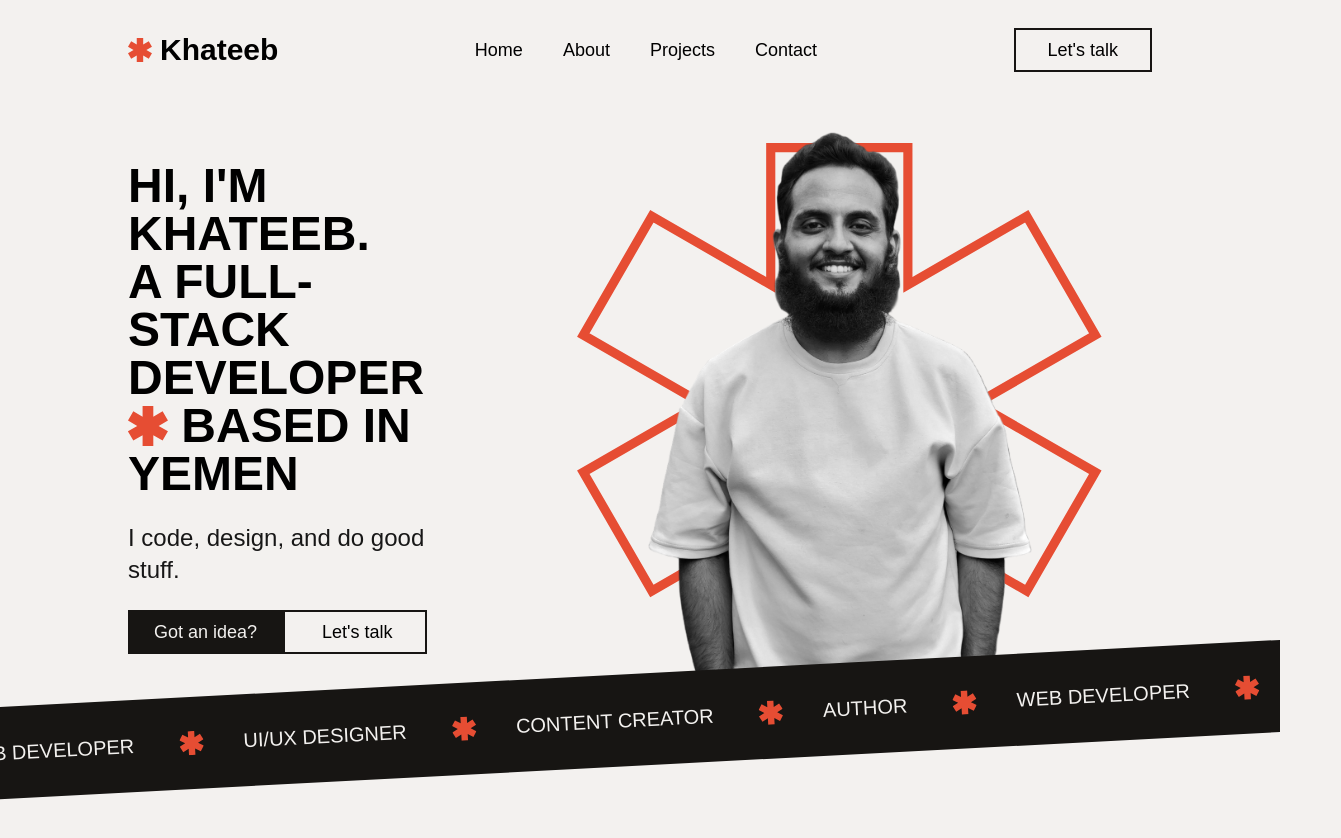
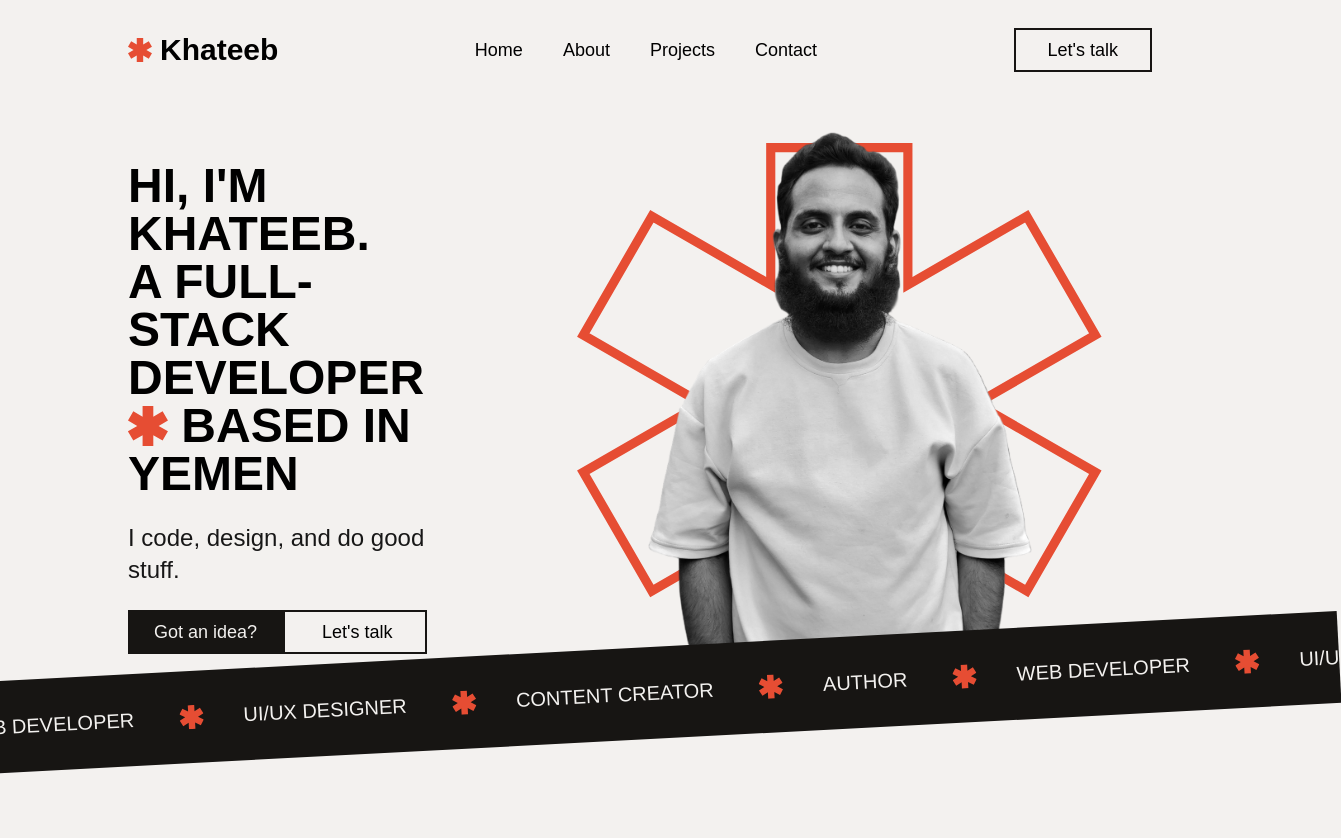
Before and after one commit to khateeboveskey/khateeboveskey.github.io, a Vue app: page / in a window 1280 px wide. Shown: the top 838 px of the page, 1341 px wide, since content can reach past the window. Built offline with nearby package versions, Linux system fonts and the light colour scheme; a web font is replaced by a local one.

Commit message:
fix TitlesBar position

```diff
--- a/src/components/HeroSection.vue
+++ b/src/components/HeroSection.vue
@@ -1,6 +1,6 @@
 <template>
 	<section
-		class="flex flex-col items-center justify-between px-4 py-4 sm:py-12 md:flex-row md:px-32 md:py-8">
+		class="flex flex-col items-center justify-between px-4 pt-4 sm:pt-12 md:flex-row md:px-32 md:pt-8">
 		<div class="mb-8 text-center md:mb-0 md:w-1/3 md:text-left">
 			<h1
 				class="m-4 mb-4 text-3xl font-bold uppercase sm:m-0 sm:mb-6 sm:text-4xl md:text-4xl lg:text-5xl">
--- a/src/components/TitlesBar.vue
+++ b/src/components/TitlesBar.vue
@@ -1,7 +1,8 @@
 <template>
-	<div class="h-48 -translate-y-20 overflow-hidden">
+	<div
+		class="z-20 -mt-16 grid h-[calc(100vh/5)] w-screen place-items-center overflow-hidden sm:overflow-visible">
 		<div
-			class="bg-accent-foreground text-accent-background z-20 w-[calc(100vw+100px)] -translate-x-10 translate-y-11 -rotate-[3deg] overflow-hidden py-4 text-base uppercase sm:py-6 sm:text-lg md:py-8 md:text-xl">
+			class="bg-accent-foreground text-accent-background w-[calc(100vw+100px)] -translate-x-10 -rotate-[3deg] overflow-hidden py-4 text-base uppercase sm:py-6 sm:text-lg md:py-8 md:text-xl">
 			<div
 				class="whitespace-nowrap"
 				:style="{ transform: `translateX(${scrollPosition}px)` }"
```
